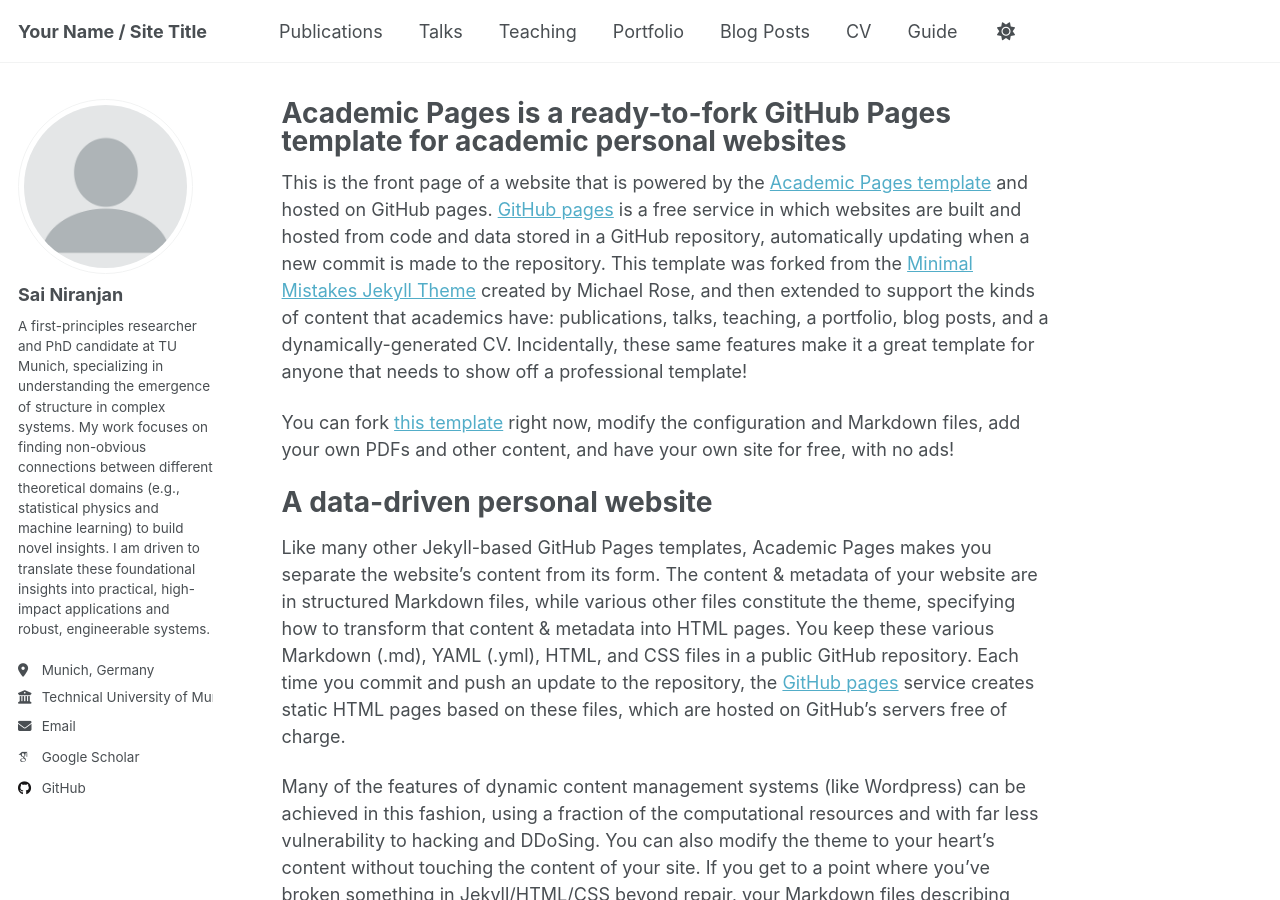
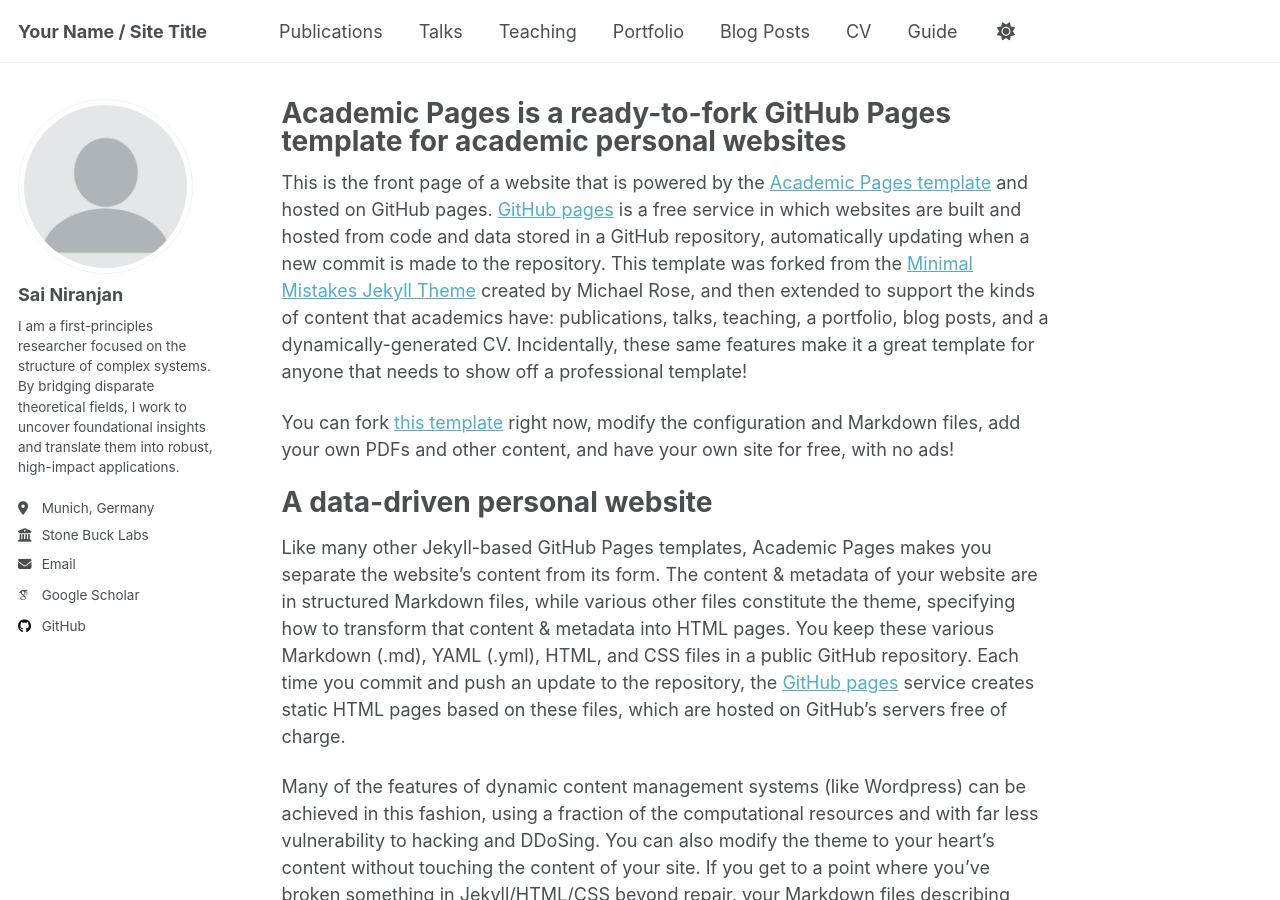
Before and after one commit to rsn870/rsn870.github.io, a Jekyll site: the page built from _pages/about.md, in a window 1280 px wide and 900 px high. Built offline with Jekyll 4.4.1, drawn with Linux system fonts in a browser that asks for light colours; some web fonts are replaced; a script that is not in the unit is left out.

Commit message:
Update _config.yml

```diff
--- a/_config.yml
+++ b/_config.yml
@@ -26,9 +26,10 @@ author:
   avatar           : "profile.png"
   name             : "Sai Niranjan"
   pronouns         : # example: "she/her"
-  bio              : "A first-principles researcher and PhD candidate at TU Munich, specializing in understanding the emergence of structure in complex systems. My work focuses on finding non-obvious connections between different theoretical domains (e.g., statistical physics and machine learning) to build novel insights. I am driven to translate these foundational insights into practical, high-impact applications and robust, engineerable systems."
+  bio              : "I am a first-principles researcher focused on the structure of complex systems. By bridging disparate theoretical fields, I work to uncover foundational insights and translate them into robust, high-impact applications."
   location         : "Munich, Germany"
   employer         : "Technical University of Munich"
+  employer         : "Stone Buck Labs"
   uri              : # URL
   email            : "sainiranjan.ramachandran@tum.de"
 
```
